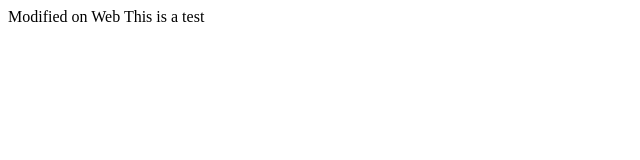
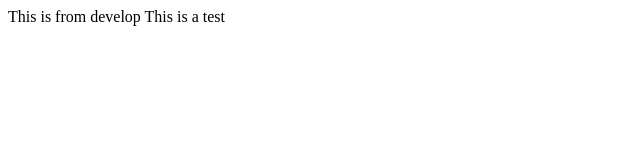
Before and after one commit to NickNitt1735/NickNitt1735.github.io, a plain HTML site: page index.html in a window 1280 px wide. Shown: the full height of the page, 0-640 px from the left. Drawn offline with Linux system fonts and the light colour scheme.

Commit message:
Update index.html

```diff
--- a/index.html
+++ b/index.html
@@ -1,6 +1,6 @@
 <html>
 <head>
-Modified on Web
+This is from develop
 </head>
 <body>
 This is a test
```
